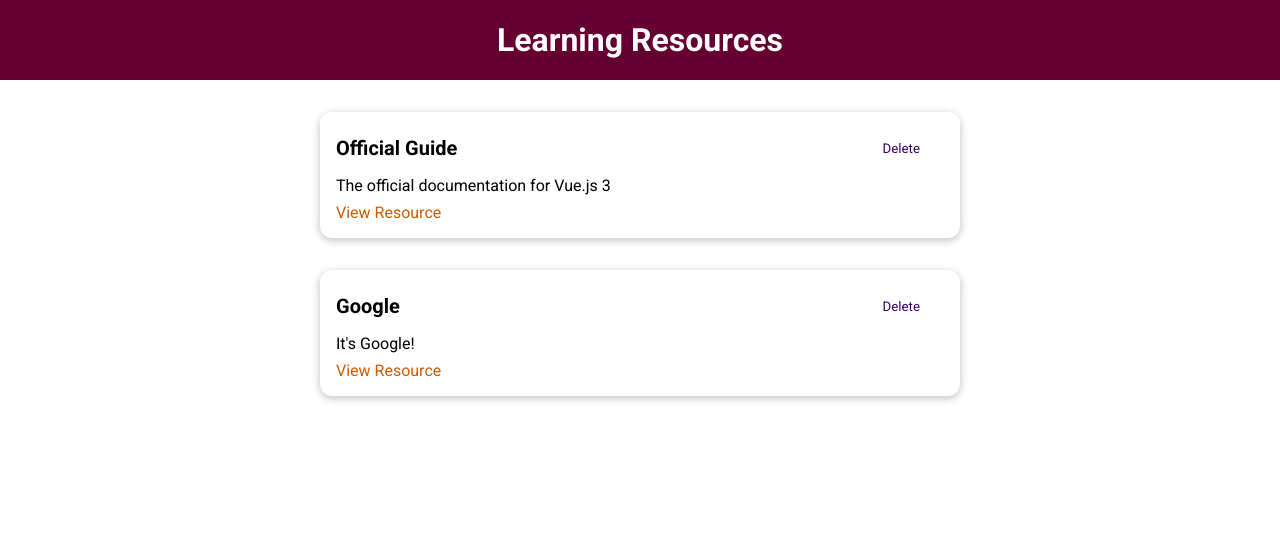
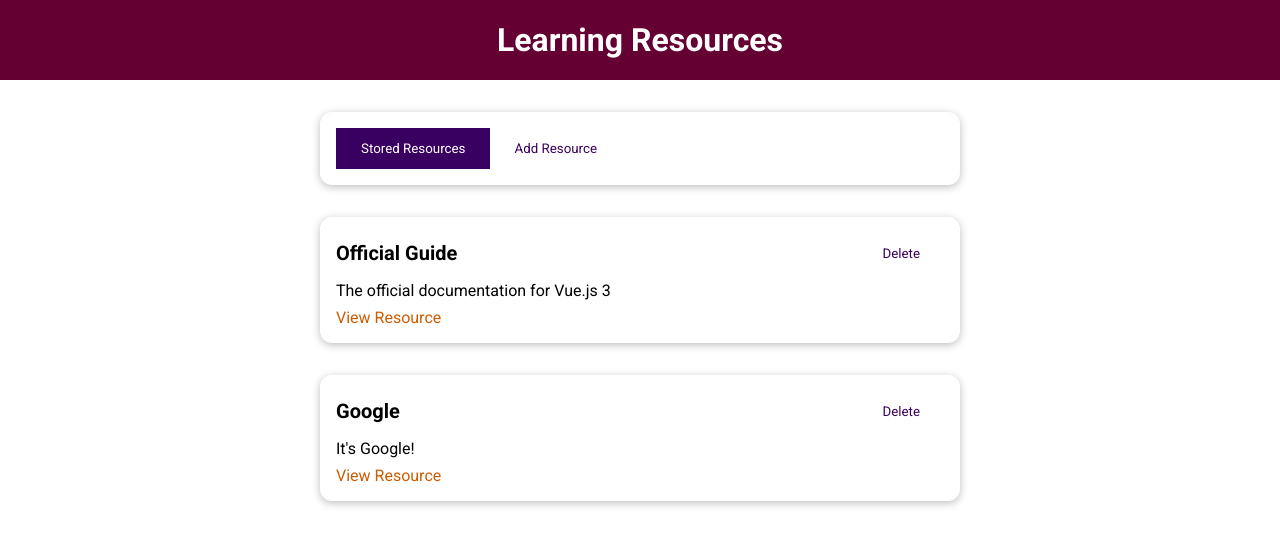
Before and after one commit to jeramiahgcoffey/LearningResources-vue, a Vue app: page / in a window 1280 px wide. Shown: the top 546 px of the page. Built offline with nearby package versions, Linux system fonts and the light colour scheme.

Commit message:
TheResources

```diff
--- a/src/App.vue
+++ b/src/App.vue
@@ -1,34 +1,16 @@
 <template>
   <the-header title="Learning Resources" />
-  <stored-resources :resources="storedResources" />
+  <the-resources />
 </template>
 
 <script>
 import TheHeader from './components/layout/TheHeader.vue';
-import StoredResources from './components/learning-resources/StoredResources.vue';
+import TheResources from './components/learning-resources/TheResources.vue';
 
 export default {
   components: {
-    StoredResources,
     TheHeader,
-  },
-  data() {
-    return {
-      storedResources: [
-        {
-          id: 'official-guide',
-          title: 'Official Guide',
-          description: 'The official documentation for Vue.js 3',
-          link: 'https://vuejs.org',
-        },
-        {
-          id: 'google',
-          title: 'Google',
-          description: "It's Google!",
-          link: 'https://google.com',
-        },
-      ],
-    };
+    TheResources,
   },
 };
 </script>
--- /dev/null
+++ b/src/components/learning-resources/AddResource.vue
@@ -0,0 +1,3 @@
+<template>
+  <h2>Add Resource</h2>
+</template>
--- a/src/components/learning-resources/StoredResources.vue
+++ b/src/components/learning-resources/StoredResources.vue
@@ -19,9 +19,7 @@
   components: {
     LearningResource,
   },
-  props: {
-    resources: Array,
-  },
+  inject: ['resources'],
 };
 </script>
 
--- /dev/null
+++ b/src/components/learning-resources/TheResources.vue
@@ -0,0 +1,64 @@
+<template>
+  <base-card>
+    <base-button
+      @click="setSelectedTab('stored-resources')"
+      :mode="storedResButtonMode"
+      >Stored Resources</base-button
+    >
+    <base-button
+      @click="setSelectedTab('add-resource')"
+      :mode="addResButtonMode"
+      >Add Resource</base-button
+    >
+  </base-card>
+  <component :is="selectedTab"></component>
+</template>
+
+<script>
+import AddResource from './AddResource.vue';
+import StoredResources from './StoredResources.vue';
+
+export default {
+  components: {
+    AddResource,
+    StoredResources,
+  },
+  data() {
+    return {
+      storedResources: [
+        {
+          id: 'official-guide',
+          title: 'Official Guide',
+          description: 'The official documentation for Vue.js 3',
+          link: 'https://vuejs.org',
+        },
+        {
+          id: 'google',
+          title: 'Google',
+          description: "It's Google!",
+          link: 'https://google.com',
+        },
+      ],
+      selectedTab: 'stored-resources',
+    };
+  },
+  provide() {
+    return {
+      resources: this.storedResources,
+    };
+  },
+  computed: {
+    storedResButtonMode() {
+      return this.selectedTab === 'stored-resources' ? null : 'flat';
+    },
+    addResButtonMode() {
+      return this.selectedTab === 'add-resource' ? null : 'flat';
+    },
+  },
+  methods: {
+    setSelectedTab(tab) {
+      this.selectedTab = tab;
+    },
+  },
+};
+</script>
```
